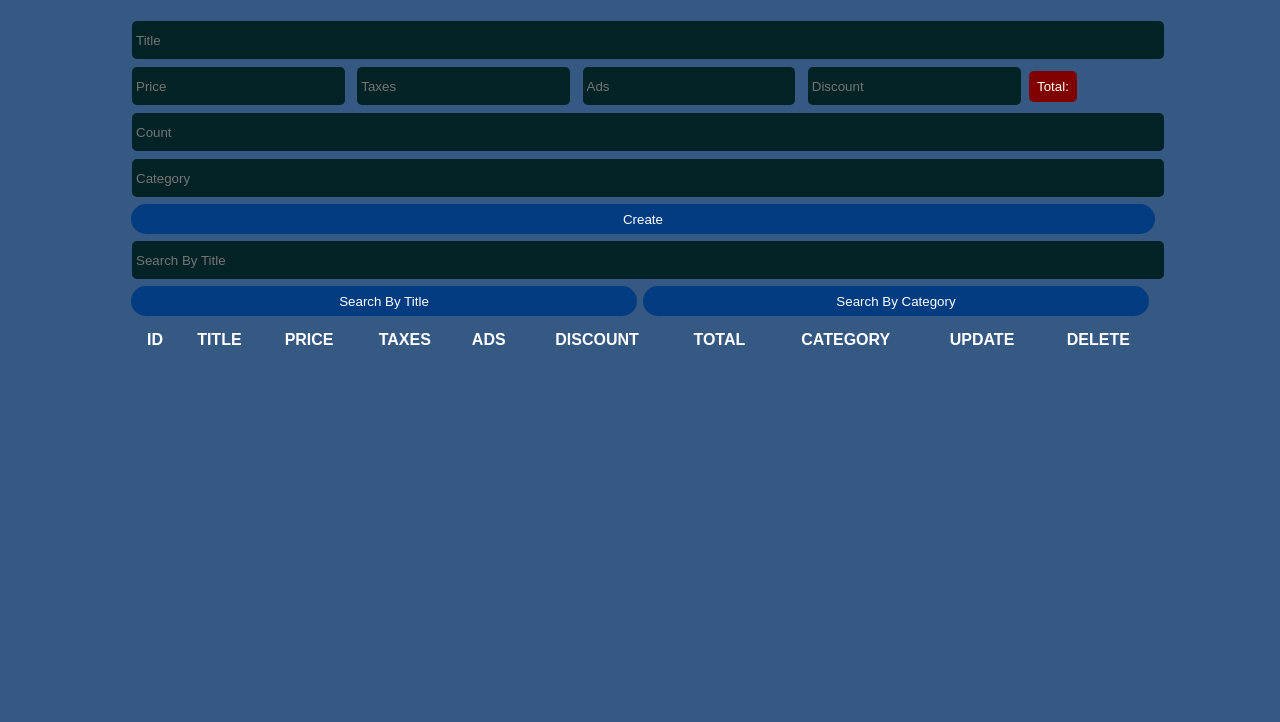
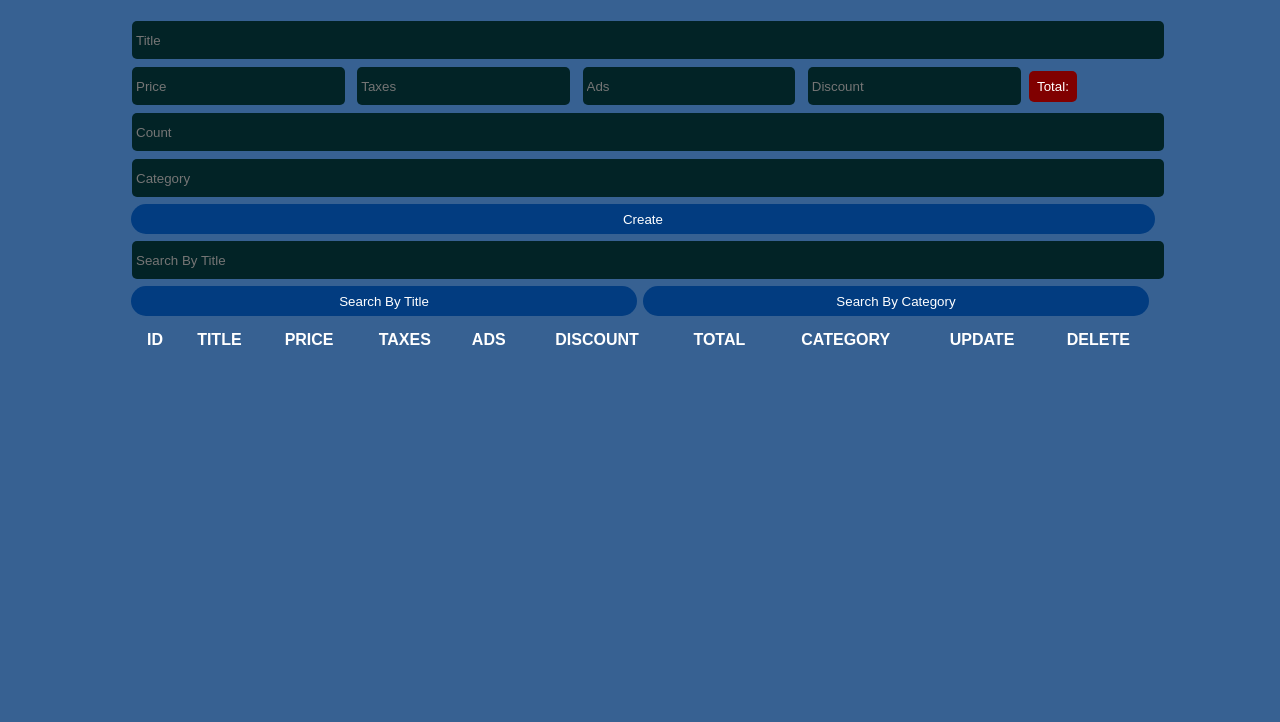
Before and after one commit to Black4315/cruds, a plain HTML site: page index.html in a window 1280 px wide. Shown: the part 78-800 px from the top of the page. Drawn offline with Linux system fonts and the light colour scheme.

Commit message:
Update daily.css

```diff
--- a/daily.css
+++ b/daily.css
@@ -6,7 +6,7 @@
 }
 
 body{
-    background-color: rgb(53 89 131);
+    background-color: rgb(55 97 146);
     font-family: Arial, Helvetica, sans-serif;
     color:#fff;
 }
```
